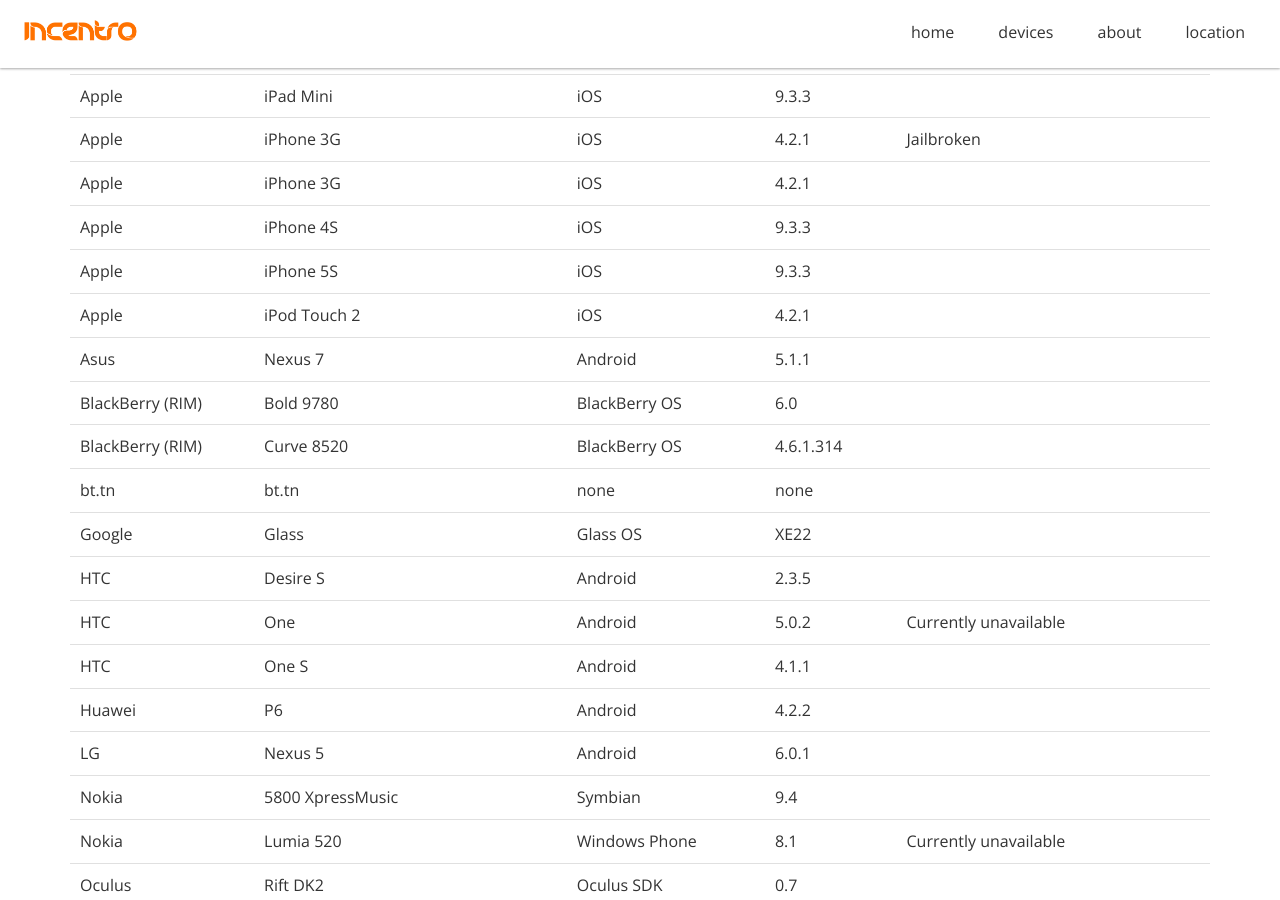
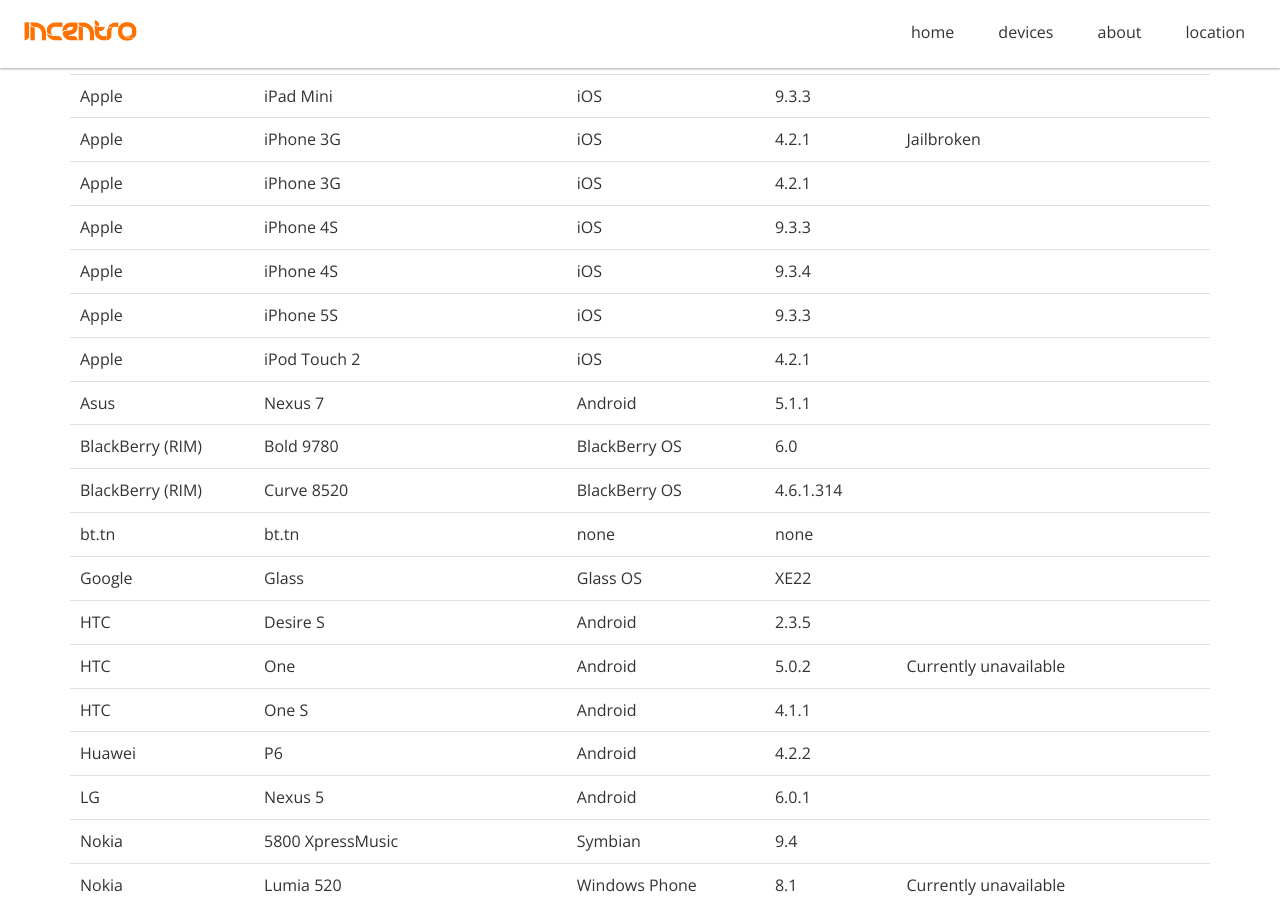
Before and after one commit to incentro/devicelab, a Jekyll site: the page built from index.html, in a window 1280 px wide and 900 px high, scrolled down 920 px. Built offline with Jekyll 4.4.1, drawn with Linux system fonts in a browser that asks for light colours; nearby versions of some CDN libraries; Markdown is read by kramdown in place of the engine named in the settings; some of the changed lines change nothing that is shown.

Commit message:
Update devicelist.yml

```diff
--- a/_data/devicelist.yml
+++ b/_data/devicelist.yml
@@ -41,11 +41,11 @@
   osversion: 9.3.3
 # Owner: Paul Baan
 
-#- title: iPhone4S.9.0.2
-#  vendor: Apple
-#  device: iPhone 4S
-#  os: iOS
-#  osversion: 9.0.2
+- title: iPhone4S.9.3.4
+  vendor: Apple
+  device: iPhone 4S
+  os: iOS
+  osversion: 9.3.4
 # Owner: Pieter Bogaerts
 # Taken by Pieter Bogaerts
 
```
